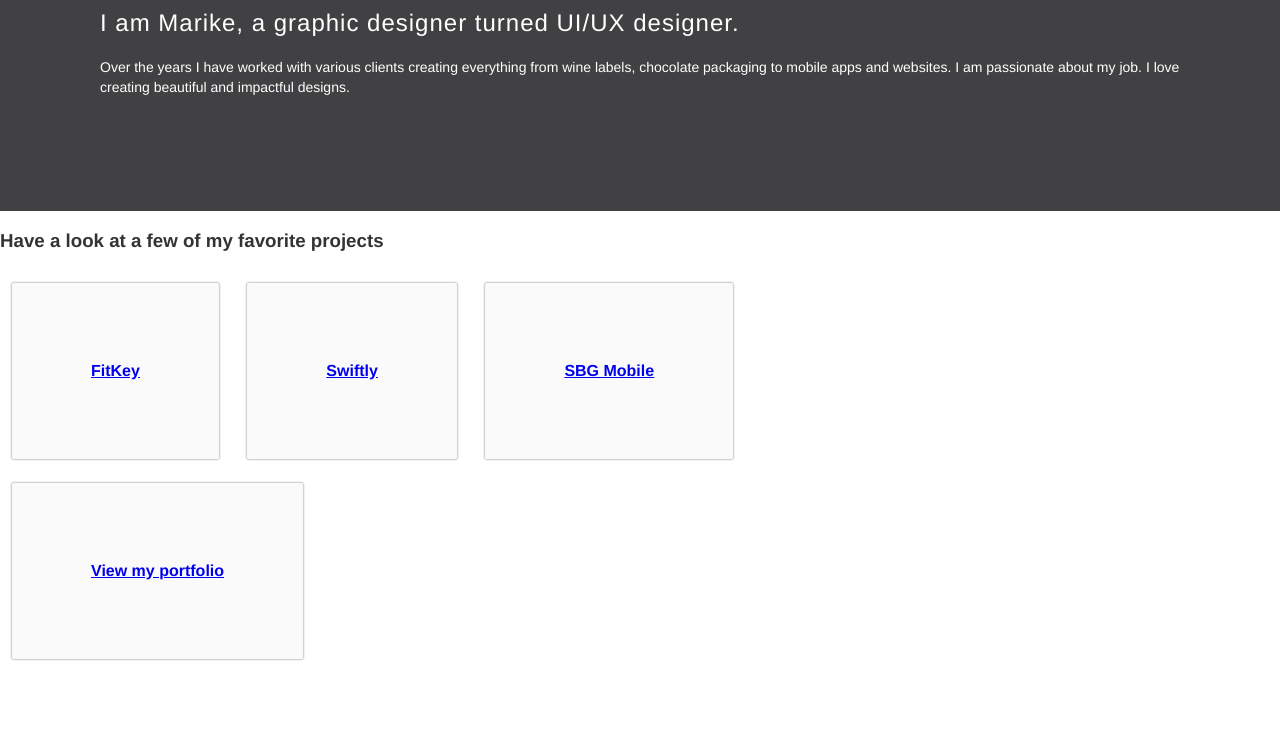
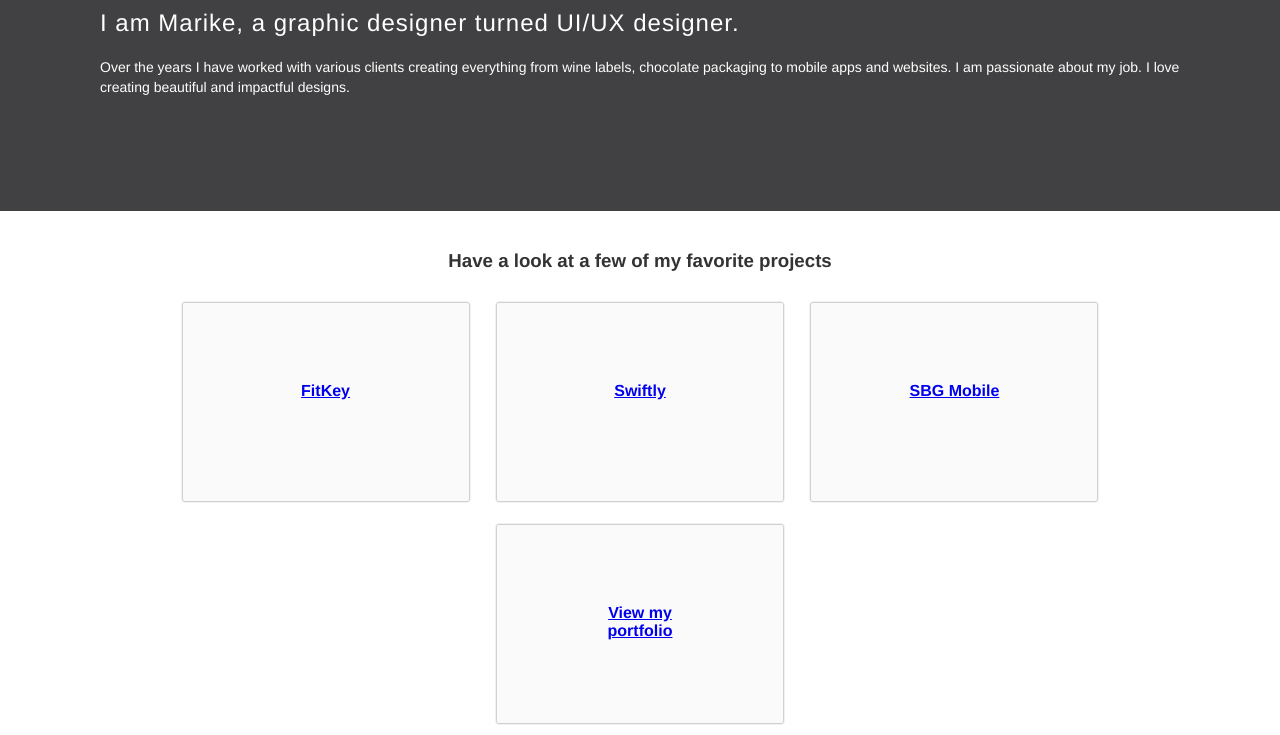
Before and after one commit to MarikeAnne/marikeanne, a website: page app/index.html in a window 1280 px wide. Shown: the part 203-938 px from the top of the page. Before the commit the page ends 874 px from the top, so only its background shows below. Drawn offline with nearby package versions, Linux system fonts and the light colour scheme; files that its build step writes are made by us from their sources.

Commit message:
Box Center

```diff
--- a/app/styles/main.scss
+++ b/app/styles/main.scss
@@ -57,6 +57,8 @@ body {
   .recent-projects {
     font-size: 16px;
     font-weight: bold;
+    text-align: center;
+    padding-top: 20px;
 
     a {
     background-color: #fafafa;
@@ -66,6 +68,8 @@ body {
     box-shadow: inset 0 0 0 1px #D1D1D2;
     margin: 10px;
     display: inline-block;
+    height: 40px;
+    width: 10%;
     }
 
   }
```
